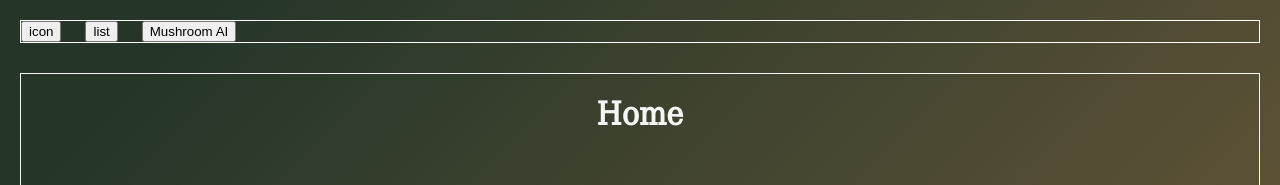
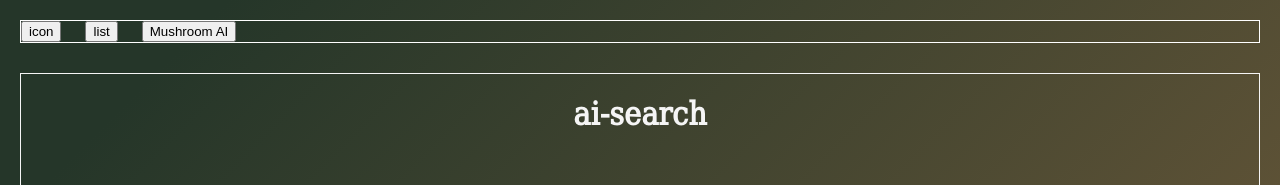
Before and after one commit to h01010/Mushroom-Pedia-FE, a React (Create React App) app: page /ai-search in a window 1280 px wide. Shown: the top 185 px of the page. Built offline with nearby package versions, Linux system fonts and the light colour scheme.

Commit message:
refactor: update ai search page text

```diff
--- a/src/pages/AISearch/index.tsx
+++ b/src/pages/AISearch/index.tsx
@@ -1,5 +1,5 @@
 const AISearch = () => {
-  return <h1>Home</h1>;
+  return <h1>ai-search</h1>;
 };
 
 export default AISearch;
```
